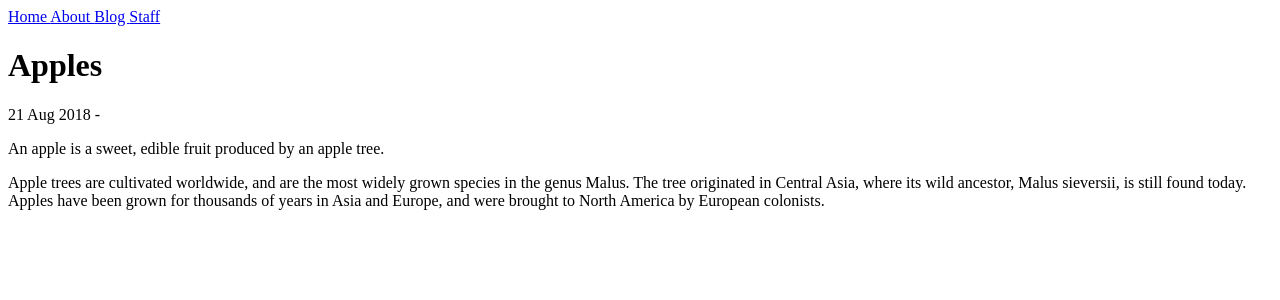
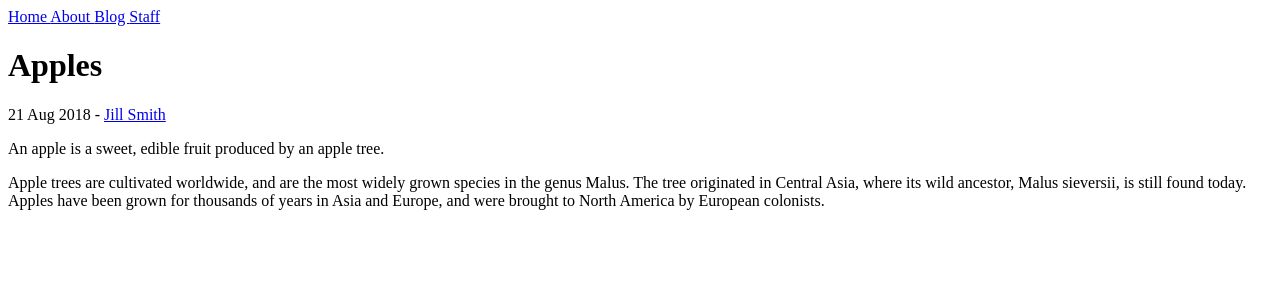
Before and after one commit to starbops/blog, a Jekyll site: the page built from blog/_posts/2018-08-21-apples.md, in a window 1280 px wide. Shown: the top 300 px of the page. Built offline with Jekyll 4.4.1, drawn with Linux system fonts in a browser that asks for light colours.

Commit message:
Bump 0.10.2
- Return first author found

```diff
--- a/blog/_layouts/post.html
+++ b/blog/_layouts/post.html
@@ -5,7 +5,7 @@ layout: default
 
 <p>
   {{ page.date | date_to_string }}
-  {% assign author = site.authors | where: 'short_name', page.author %}
+  {% assign author = site.authors | where: 'short_name', page.author | first %}
   {% if author %}
     - <a href="{{ author.url }}">{{ author.name }}</a>
   {% endif %}
--- a/deployment.yaml
+++ b/deployment.yaml
@@ -16,7 +16,7 @@ spec:
     spec:
       containers:
       - name: blog
-        image: registry.internal.zespre.com/zpcc-blog:0.10.1
+        image: registry.internal.zespre.com/zpcc-blog:0.10.2
         ports:
         - containerPort: 80
       imagePullSecrets:
```
